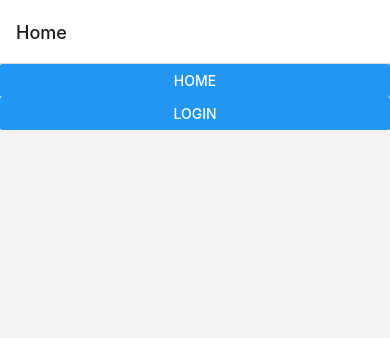
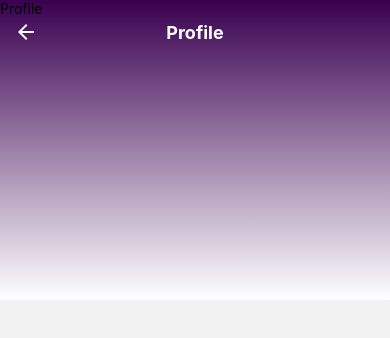
Before and after one commit to No-Country/C7-43reactNative, a React Native app: screen /Profile in a window 390 px wide. Before the commit this address had no page. Shown: the top 338 px of the page. Built offline with nearby package versions, Linux system fonts and the light colour scheme.

Commit message:
cambios en las hojas de stylos y uso del linear gradient

```diff
--- a/App.js
+++ b/App.js
@@ -4,7 +4,9 @@ import { NavigationContainer } from '@react-navigation/native';
 import { createStackNavigator } from '@react-navigation/stack';
 import Home from './Screens/Home';
 import Login from './Screens/Login';
-import styles from './Styles';
+import styles from './styles/Styles';
+import Profile from './Screens/Profile';
+
 
 const Stack = createStackNavigator ();
 
@@ -23,12 +25,24 @@ export default function App() {
                   headerStyle: {
                     backgroundColor: '#390050',
                   },
+
                   headerTintColor:'white',
                   headerTitleStyle:{
                     fontWeight: 'bold',
                   },headerTitleAlign: 'center',
                 }}/>
-            </Stack.Navigator>
+                <Stack.Screen
+                  name= "Profile"
+                  component={Profile}
+                  options={{
+                    headerTransparent: true,
+                    headerTintColor:'white',
+                    headerTitleStyle:{
+                      fontWeight: 'bold',
+                    },headerTitleAlign: 'center',
+                  }}
+                  />
+                </Stack.Navigator>
           </NavigationContainer>
 
   );
--- a/Screens/Login.jsx
+++ b/Screens/Login.jsx
@@ -1,7 +1,8 @@
 import 'react-native-gesture-handler';
 import React from 'react';
 import { Image, Text, View, TextInput, TouchableOpacity} from 'react-native';
-import styles from '../Styles';
+import loginStyles from '../styles/LoginStyles';
+import buttonStyles from '../styles/ButtonStyles'
 import { useState } from 'react';
 import { Entypo } from '@expo/vector-icons';
 
@@ -12,35 +13,35 @@ const Login = ({navigation}) => {
     const [ textPass, setTextPass] = useState('');
     return (
         <>
-            <View style={styles.top}>
+            <View style={loginStyles.top}>
                 <Text>Iniciar Sesión</Text>
             </View>
-            <View style={styles.containerLogin}>
-            <Image style={styles.image}
+            <View style={loginStyles.containerLogin}>
+            <Image style={loginStyles.image}
             source={require('../assets/unlimited.png')} />
-            <TextInput style={styles.input}
+            <TextInput style={loginStyles.input}
                 placeholder="Email o Usuario"
                 onChangeText={onChangeText}
                 value={text}
                 />
-                <TextInput style={styles.input}
+                <TextInput style={loginStyles.input}
                 placeholder="Contraseña"
                 onChangeText={setTextPass}
                 value={textPass}
                 />
-            <View style={styles.separador}>
-                <Image style={styles.linea}
+            <View style={loginStyles.separador}>
+                <Image style={loginStyles.linea}
                     source={require('../assets/linea4.png')} />
                 <Entypo name="circular-graph" size={15} color="#6D6A6A" />
-                <Image style={styles.linea}
+                <Image style={loginStyles.linea}
                 source={require('../assets/linea4.png')} />
             </View>
-            <View style={styles.botones} >
-            <TouchableOpacity style={styles.botonIngresar}
+            <View style={buttonStyles.containerBotones} >
+            <TouchableOpacity style={buttonStyles.botonIngresar}
                     title="Ingresar"
-                    onPress={() => navigation.navigate('Home')}><Text style={styles.textoBlanco}>Ingresar</Text>
+                    onPress={() => navigation.navigate('Profile')}><Text style={loginStyles.textoBlanco}>Ingresar</Text>
                 </TouchableOpacity>
-                <TouchableOpacity style={styles.botonGoogle}
+                <TouchableOpacity style={buttonStyles.botonGoogle}
                     title="Google"
                     onPress={() => navigation.push('App')}><Text>Ingresar con Google</Text>
                 </TouchableOpacity>
--- /dev/null
+++ b/Screens/Profile.jsx
@@ -0,0 +1,24 @@
+import 'react-native-gesture-handler';
+import React from 'react';
+import { Text, View} from 'react-native';
+import profileStyles from '../styles/ProfileStyles';
+import { LinearGradient } from 'expo-linear-gradient';
+
+const Profile  = ({navigation}) => {
+    return(
+    <>
+        <View>
+            <LinearGradient
+            colors={['#390050', 'white' ]}
+            style={profileStyles.linearGradient}>
+                <Text>
+                    Profile
+                </Text>
+            </LinearGradient>
+        </View>
+    </>
+    )
+}
+
+
+export default Profile;
--- a/Styles.jsx
+++ /dev/null
@@ -1,90 +0,0 @@
-import { StyleSheet } from "react-native";
-
-
-  const styles = StyleSheet.create({
-    containerLogin: {
-      alignItems:'center',
-      backgroundColor: 'white',
-      justifyContent:'space-around',
-    },
-    textoBlanco:{
-        color: 'white',
-    },
-    containerApp: {
-        flex: 1,
-        backgroundColor: 'white',
-        alignItems: 'center',
-        justifyContent: 'center',
-      },
-      top: {
-        height:50,
-        width:'100%',
-        backgroundColor: '#390050',
-        color:'white',
-        alignItems:'center',
-    },
-    textLogin:{
-        color:'white',
-        fontWeight:500,
-        fontSize:32,
-        lineHeight:48,
-        margin:5,
-    },
-    image: {
-        width: 100,
-        height: 150,
-        margin:5,
-        shadowColor: 'black',
-        shadowOffset:{
-            width: 0,
-            height: 4,
-        },
-        shadowOpacity: 0.30,
-        shadowRadius: 4.65,
-    },
-    input:{
-        width:150,
-        margin:5,
-        height: 20,
-        alignSelf: 'center',
-        textAlign: 'left',
-        borderBottomColor:'#6D6A6A',
-        borderBottomWidth:1,
-        fontSize:15,
-    },
-    separador:{
-        flexDirection: 'row',
-        justifyContent: 'center',
-        alignItems: 'center',
-        width:'100%',
-    },
-    linea:{
-        height:1,
-        width:'10%',
-        margin:5,
-    },
-    botones:{
-        justifyContent: 'center',
-        alignItems: 'center',
-    },
-    botonIngresar:{
-        margin:5,
-        borderRadius:10,
-        shadowRadius:4,
-        shadowColor:'rgba(0, 0, 0, 0.25)',
-        backgroundColor:'rgba(123, 97, 255, 1)',
-        width:145,
-        height:29,
-        alignItems:'center',
-    },
-    botonGoogle:{
-       backgroundColor: '#F5F5F5',
-       width:217,
-       height:29,
-       borderRadius:10,
-       margin:5,
-       alignItems:'center',
-    }
-  });
-
-  export default styles;
--- a/package.json
+++ b/package.json
@@ -18,9 +18,11 @@
     "react-dom": "18.0.0",
     "react-native": "0.69.6",
     "react-native-gesture-handler": "~2.5.0",
+    "react-native-linear-gradient": "^2.6.2",
     "react-native-safe-area-context": "4.3.1",
     "react-native-screens": "~3.15.0",
-    "react-native-web": "^0.18.9"
+    "react-native-web": "^0.18.9",
+    "expo-linear-gradient": "~11.4.0"
   },
   "devDependencies": {
     "@babel/core": "^7.12.9"
--- /dev/null
+++ b/styles/ButtonStyles.jsx
@@ -0,0 +1,30 @@
+import { StyleSheet } from "react-native";
+
+
+const buttonStyles = StyleSheet.create({
+containerBotones:{
+    justifyContent: 'center',
+    alignItems: 'center',
+},
+botonIngresar:{
+    margin:5,
+    borderRadius:10,
+    shadowRadius:4,
+    shadowColor:'rgba(0, 0, 0, 0.25)',
+    backgroundColor:'rgba(123, 97, 255, 1)',
+    width:145,
+    height:29,
+    alignItems:'center',
+},
+botonGoogle:{
+   backgroundColor: '#F5F5F5',
+   width:217,
+   height:29,
+   borderRadius:10,
+   margin:5,
+   alignItems:'center',
+}
+});
+
+
+export default buttonStyles;
--- /dev/null
+++ b/styles/LoginStyles.jsx
@@ -0,0 +1,63 @@
+import { StyleSheet } from "react-native";
+
+
+
+const loginStyles = StyleSheet.create({
+    containerLogin: {
+        alignItems:'center',
+        backgroundColor: 'white',
+        justifyContent:'space-around',
+      },
+      textoBlanco:{
+          color: 'white',
+      },
+        top: {
+          height:50,
+          width:'100%',
+          backgroundColor: '#390050',
+          color:'white',
+          alignItems:'center',
+      },
+      textLogin:{
+          color:'white',
+          fontWeight:500,
+          fontSize:32,
+          lineHeight:48,
+          margin:5,
+      },
+      image: {
+          width: 100,
+          height: 150,
+          margin:5,
+          shadowColor: 'black',
+          shadowOffset:{
+              width: 0,
+              height: 4,
+          },
+          shadowOpacity: 0.30,
+          shadowRadius: 4.65,
+      },
+      input:{
+          width:150,
+          margin:5,
+          height: 20,
+          alignSelf: 'center',
+          textAlign: 'left',
+          borderBottomColor:'#6D6A6A',
+          borderBottomWidth:1,
+          fontSize:15,
+      },
+      separador:{
+          flexDirection: 'row',
+          justifyContent: 'center',
+          alignItems: 'center',
+          width:'100%',
+      },
+      linea:{
+          height:1,
+          width:'10%',
+          margin:5,
+      },
+ });
+
+ export default loginStyles;
--- /dev/null
+++ b/styles/ProfileStyles.jsx
@@ -0,0 +1,12 @@
+import { StyleSheet } from "react-native";
+
+const profileStyles = StyleSheet.create({
+    linearGradient: {
+        position: 'absolute',
+        left: 0,
+        right: 0,
+        top: 0,
+        height: 300,
+      }
+});
+export default profileStyles;
--- /dev/null
+++ b/styles/Styles.jsx
@@ -0,0 +1,13 @@
+import { StyleSheet } from "react-native";
+
+
+  const styles = StyleSheet.create({
+    containerApp: {
+        flex: 1,
+        backgroundColor: 'white',
+        alignItems: 'center',
+        justifyContent: 'center',
+      }
+  });
+
+  export default styles;
```
Also changed, not shown: 1 other file (tests, documents, lock files or other folders).
